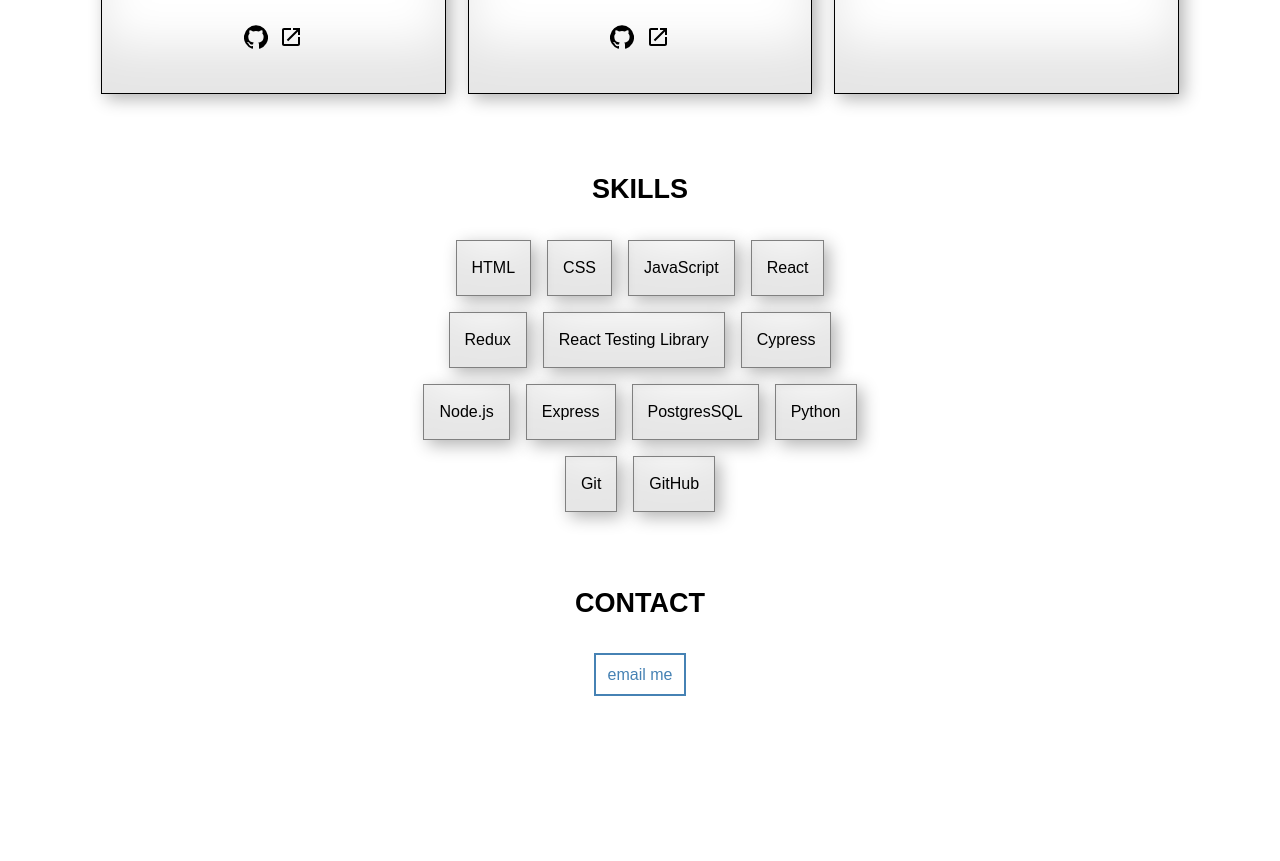
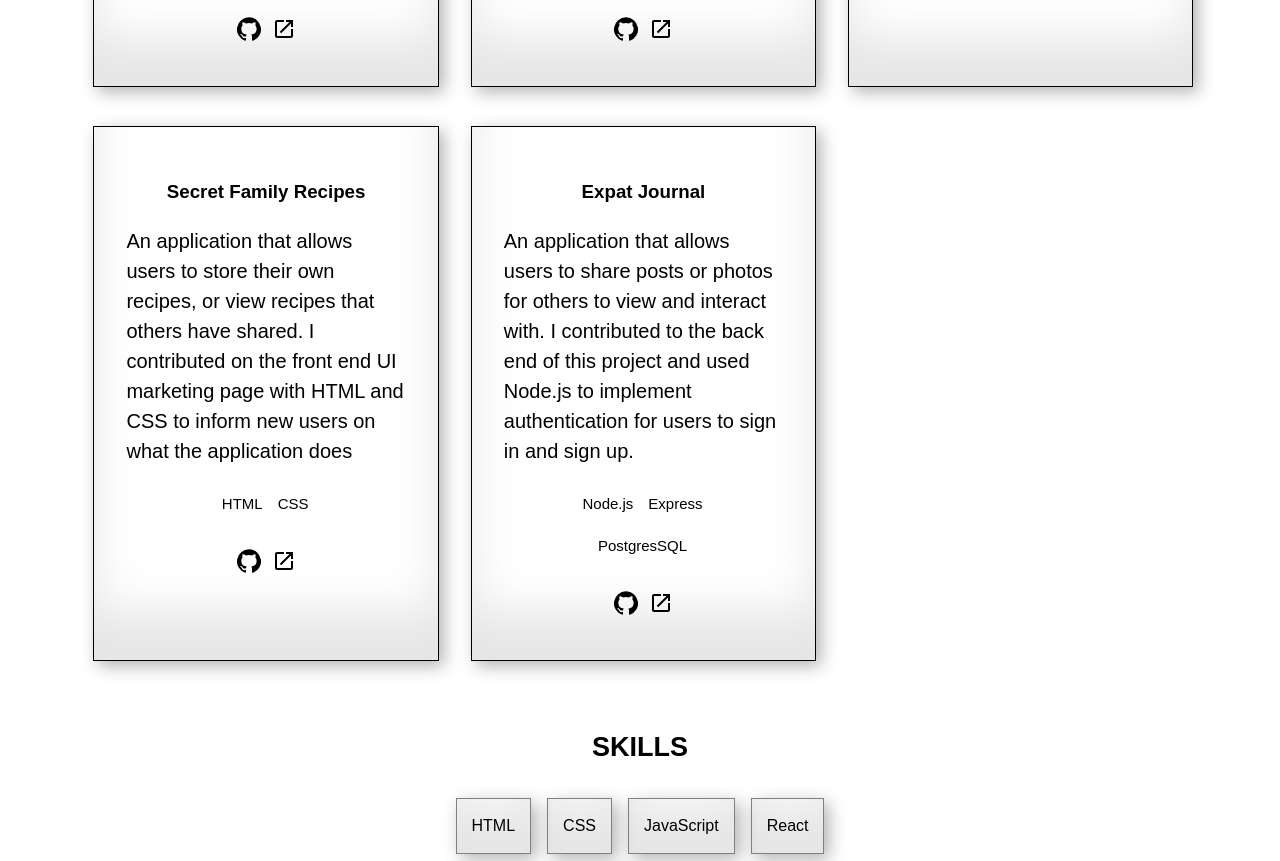
Before and after one commit to johnyoun28/portfolio, a React (Create React App) app: page / in a window 1280 px wide. Shown: the part 1200-2061 px from the top of the page. Before the commit the page ends 1950 px from the top, so only its background shows below. Built offline with nearby package versions, Linux system fonts and the light colour scheme.

Commit message:
added more projects

```diff
--- a/src/Components/Projects/Projects.css
+++ b/src/Components/Projects/Projects.css
@@ -4,9 +4,11 @@
 }
 
 .projects_container {
-  display: flex;
   max-width: 1100px;
   margin: 0 auto;
+  display: grid;
+  grid-template-columns: repeat(3, 1fr);
+  grid-gap: 2em;
 }
 
 @media (max-width: 800px) {
--- a/src/portfolio.js
+++ b/src/portfolio.js
@@ -33,8 +33,28 @@ const projects = [
         description: "Weather application that allows users to view a 5-Day Weather Forecast of their desired location. I've built this project while learning/practicing the basics of Redux!",
         stack: ["HTML", "CSS", "JavaScript", "React", "Redux"],
         github: "https://github.com/johnyoun28/weather-app",
-        live: "github.com/johnyoun28"
+        live: "https://weathers-app.vercel.app/"
     },
+
+    {
+        name: "Secret Family Recipes",
+        description: "An application that allows users to store their own recipes, or view recipes that others have shared. I contributed on the front end UI marketing page with HTML and CSS to inform new users on what the application does",
+        stack: ["HTML", "CSS"],
+        github: "https://github.com/Secret-Family-Recipes-2-BW/SFR2-UI",
+        live: "https://secret-family-recipes2-ui.netlify.app/index.html"
+    },
+
+    {
+        name: "Expat Journal",
+        description: "An application that allows users to share posts or photos for others to view and interact with. I contributed to the back end of this project and used Node.js to implement authentication for users to sign in and sign up.",
+        stack: ["Node.js", "Express", "PostgresSQL"],
+        github: "https://github.com/BW-Expat-Journal-Project/backend",
+        live: "https://github.com/BW-Expat-Journal-Project/backend"
+    },
+
+
+
+
 ]
 
 const skills = [ "HTML", "CSS", "JavaScript", "React", "Redux", "React Testing Library", "Cypress", "Node.js", "Express", "PostgresSQL", "Python", "Git", "GitHub"]
```
